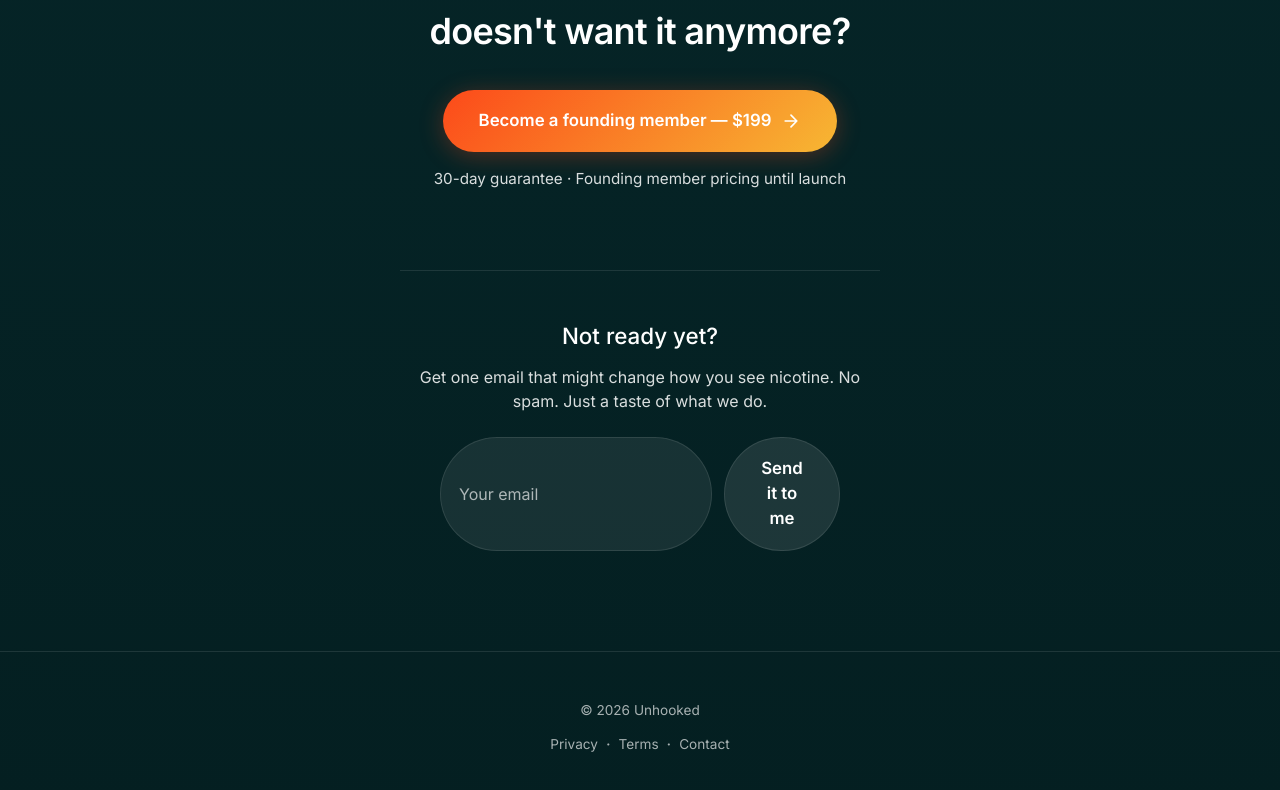
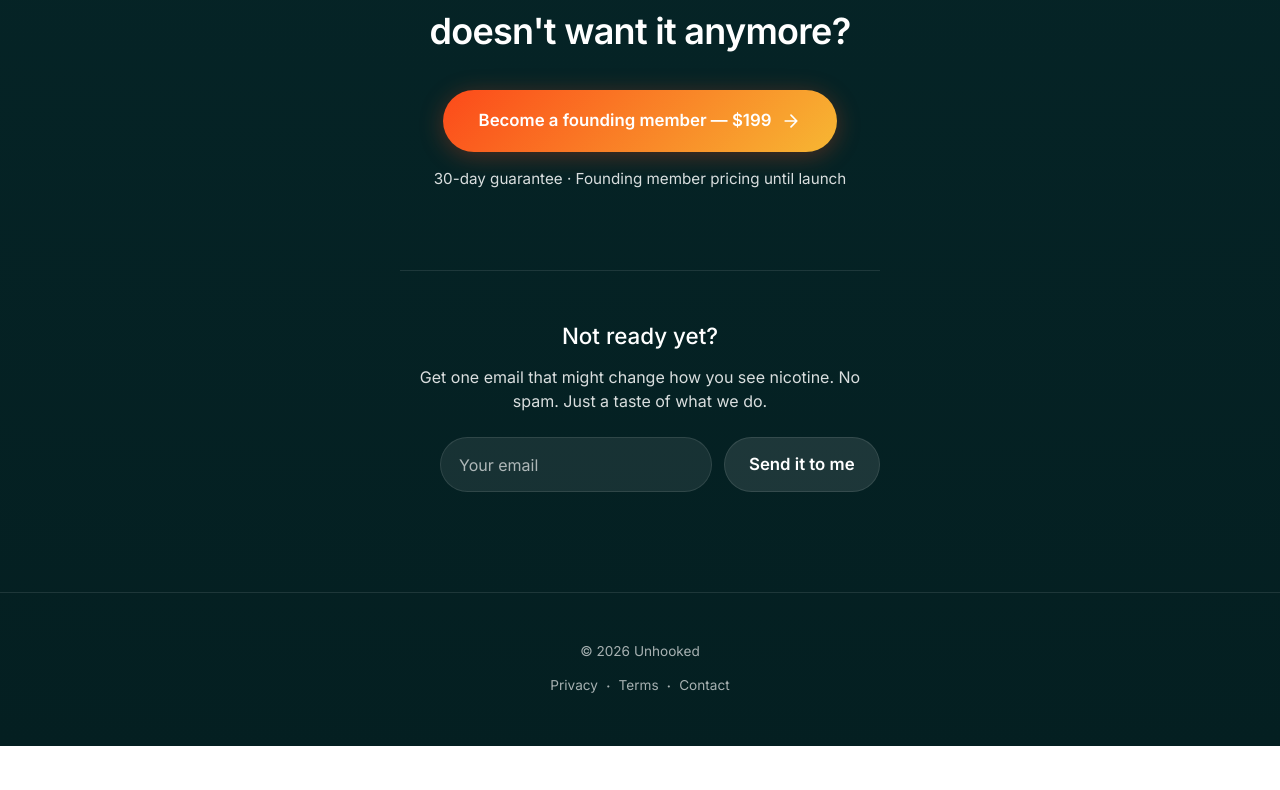
Before and after one commit to kevinl1029/unhooked, a Nuxt app: page / in a window 1280 px wide. Shown: the part 7418-8208 px from the top of the page. After the commit the page ends 8164 px from the top, so only its background shows below. Built offline with nearby package versions, Linux system fonts and the light colour scheme; no server answers.

Commit message:
Fix email form button height on desktop
Reduce padding on email form button to match input height when
displayed side-by-side on desktop viewports.

Co-Authored-By: Claude Opus 4.5 <noreply@anthropic.com>

```diff
--- a/assets/css/main.css
+++ b/assets/css/main.css
@@ -714,6 +714,11 @@ body {
   background: rgba(255, 255, 255, 0.12);
 }
 
+.email-form .btn {
+  padding: 14px 24px;
+  white-space: nowrap;
+}
+
 /* ==========================================================================
    Footer
    ========================================================================== */
```
